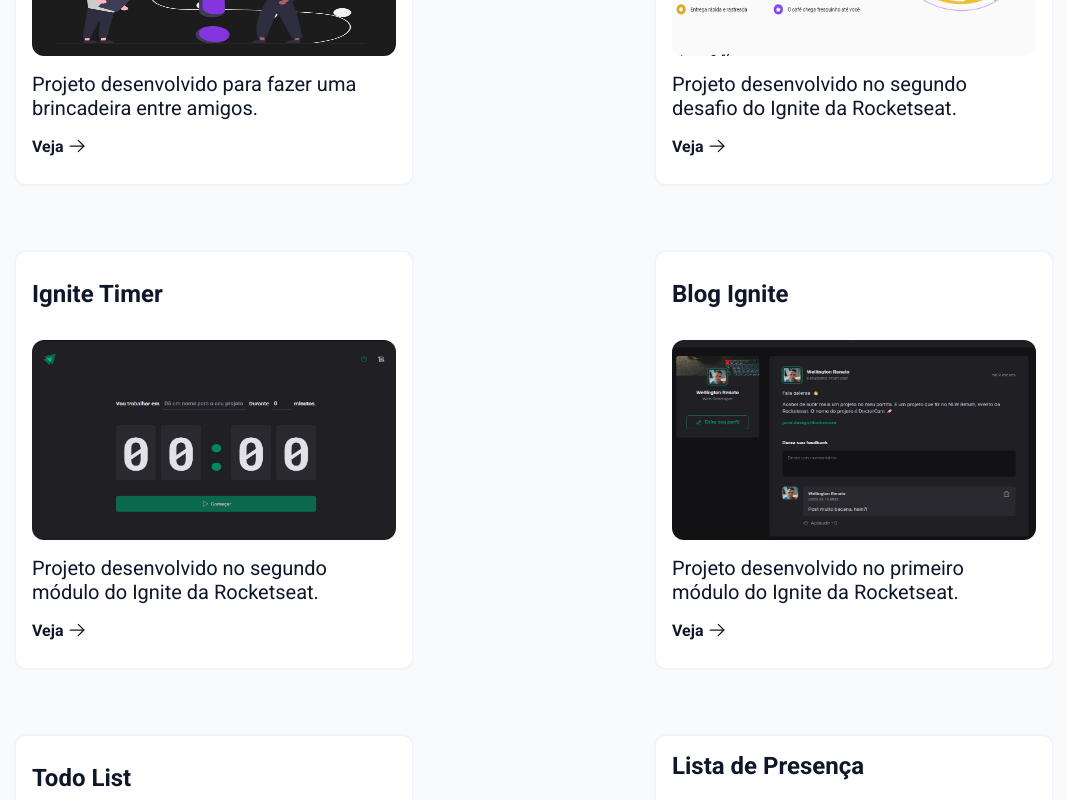
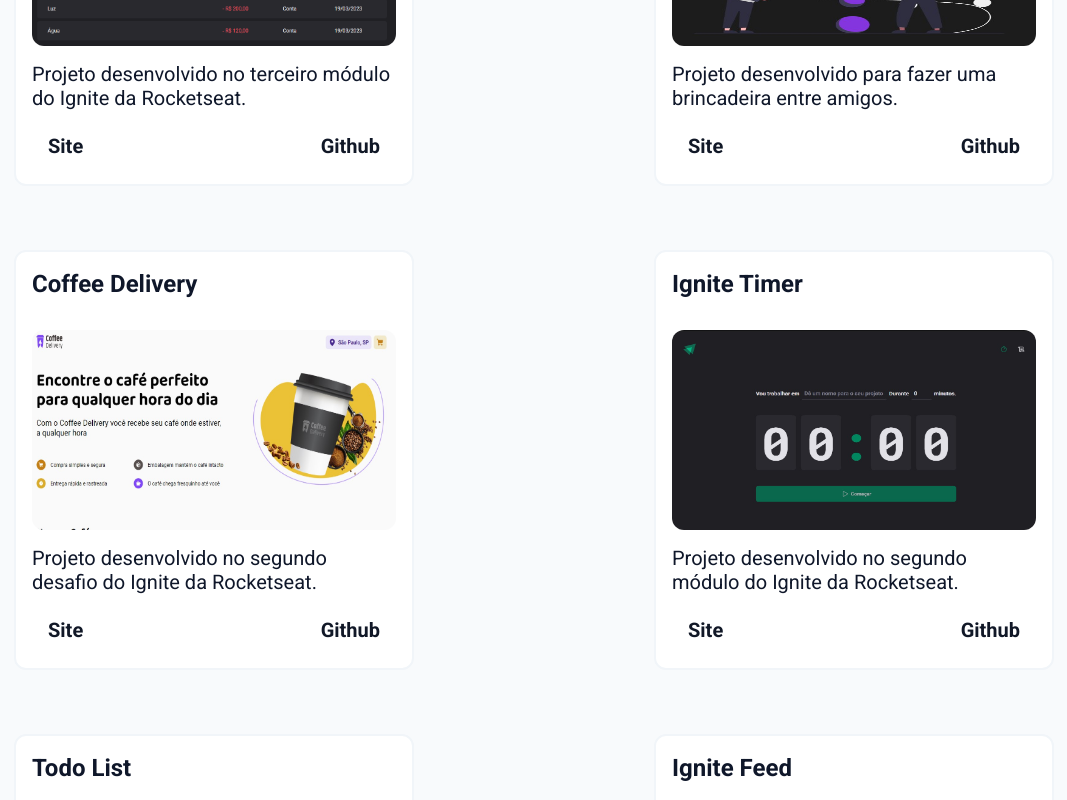
Before and after one commit to wellrenato12/Portfolio-React, a React (Vite) app: page / in a window 1280 px wide. Shown: the part 3040-3840 px from the top of the page, without its empty margins (106-1173 px from the left). Built offline with nearby package versions, Linux system fonts and the light colour scheme.

Commit message:
Inserindo novo projeto

```diff
--- a/src/components/ListProjects/Project/index.tsx
+++ b/src/components/ListProjects/Project/index.tsx
@@ -1,6 +1,4 @@
-import { ArrowRight } from "phosphor-react";
 import { Container, ProjectContainer } from "./styles";
-import devFinance from '../../../assets/imgProjects/dev-finance.jpg'
 
 interface ProjectProps {
     name: string;
@@ -8,9 +6,10 @@
     altText: string;
     description: string;
     link: string;
+    github: string;
 }
 
-export function Project({ name, projectImage, altText, description, link }: ProjectProps) {
+export function Project({ name, projectImage, altText, description, link, github }: ProjectProps) {
     return (
         <ProjectContainer>
             <h2>{name}</h2>
@@ -19,8 +18,10 @@
                 <p>{description}</p>
                 <span>
                     <a href={link} target="__blank">
-                        Veja
-                        <ArrowRight size={20} />
+                        Site
+                    </a>
+                    <a href={github} target="__blank">
+                        Github
                     </a>
                 </span>
             </Container>
--- a/src/components/ListProjects/Project/styles.ts
+++ b/src/components/ListProjects/Project/styles.ts
@@ -39,11 +39,17 @@
     }
 
     span {
+        width: 100%;
+        display: flex;
+        justify-content: space-between;
+        padding: .5rem 1rem;
+
         a {
             display: flex;
             align-items: center;
             gap: .25rem;
             font-weight: bold;
+            font-size: 1.25rem;
         }
     }
 `
--- a/src/components/ListProjects/index.tsx
+++ b/src/components/ListProjects/index.tsx
@@ -17,14 +17,24 @@
 import Quiz from '../../assets/imgProjects/quiz-futebol.jpg'
 import DtMoney from '../../assets/imgProjects/dt-money.png'
 import GitHubBlog from '../../assets/imgProjects/github-blog.png'
+import IgniteShop from '../../assets/imgProjects/ignite-shop.png'
 
 const projects = [
+    {
+        name: "Ignite Shop",
+        projectImage: IgniteShop,
+        altText: "Ignite Shop",
+        description: "Projeto desenvolvido no quarto módulo do Ignite da Rocketseat.",
+        link: "https://well-ignite-shop.netlify.app/",
+        github: "https://github.com/wellrenato12/Modulo04-Ignite",
+    },
     {
         name: "GitHub Blog",
         projectImage: GitHubBlog,
         altText: "GitHub Blog",
         description: "Projeto desenvolvido no terceiro desafio do Ignite da Rocketseat.",
         link: "https://well-github-blog.netlify.app/",
+        github: "https://github.com/wellrenato12/Desafio03-Ignite",
     },
     {
         name: "DT Money",
@@ -32,6 +42,7 @@
         altText: "DT Money",
         description: "Projeto desenvolvido no terceiro módulo do Ignite da Rocketseat.",
         link: "https://well-dtmoney-ignite.netlify.app/",
+        github: "https://github.com/wellrenato12/Modulo03-Ignite",
     },
     {
         name: "Quiz Futebol",
@@ -39,6 +50,7 @@
         altText: "Quiz Futebol",
         description: "Projeto desenvolvido para fazer uma brincadeira entre amigos.",
         link: "https://well-quiz-futebol.netlify.app/",
+        github: "https://github.com/wellrenato12/Quiz-Futebol",
     },
     {
         name: "Coffee Delivery",
@@ -46,6 +58,7 @@
         altText: "Coffee Delivery",
         description: "Projeto desenvolvido no segundo desafio do Ignite da Rocketseat.",
         link: "https://well-coffee-delivery.netlify.app/",
+        github: "https://github.com/wellrenato12/Desafio02-Ignite",
     },
     {
         name: "Ignite Timer",
@@ -53,13 +66,7 @@
         altText: "Ignite Timer",
         description: "Projeto desenvolvido no segundo módulo do Ignite da Rocketseat.",
         link: "https://well-timer-ignite.netlify.app/",
-    },
-    {
-        name: "Blog Ignite",
-        projectImage: BlogIgnite,
-        altText: "Blog Ignite",
-        description: "Projeto desenvolvido no primeiro módulo do Ignite da Rocketseat.",
-        link: "https://well-blog-ignite.netlify.app/",
+        github: "https://github.com/wellrenato12/Modulo02-Ignite",
     },
     {
         name: "Todo List",
@@ -67,6 +74,15 @@
         altText: "Todo List",
         description: "Projeto desenvolvido no primeiro desafio do Ignite da Rocketseat.",
         link: "https://well-todo-list.netlify.app/",
+        github: "https://github.com/wellrenato12/Desafio01-Ignite",
+    },
+    {
+        name: "Ignite Feed",
+        projectImage: BlogIgnite,
+        altText: "Ignite Feed",
+        description: "Projeto desenvolvido no primeiro módulo do Ignite da Rocketseat.",
+        link: "https://well-blog-ignite.netlify.app/",
+        github: "https://github.com/wellrenato12/Modulo01-Ignite",
     },
     {
         name: "Lista de Presença",
@@ -74,6 +90,7 @@
         altText: "Lista de Presença",
         description: "Projeto desenvolvido na Rocketseat para entender alguns conceitos básicos do ReactJS.",
         link: "https://well-lista-presenca.netlify.app/",
+        github: "https://github.com/wellrenato12/Lista-de-presenca",
     },
     {
         name: "DevFinance",
@@ -81,6 +98,7 @@
         altText: "Dev Finance",
         description: "Projeto desenvolvido na maratona Discover da Rocketseat.",
         link: "https://well-dev-finance.netlify.app/",
+        github: "https://github.com/wellrenato12/Maratona-Discover",
     },
     {
         name: "TonyTendas",
@@ -88,6 +106,7 @@
         altText: "Tony Tendas",
         description: "Projeto desenvolvido para meu tio ter mais um meio de divulgação do seu trabalho.",
         link: "https://tony-tendas.netlify.app/",
+        github: "https://github.com/wellrenato12/TonyTendas",
     },
     {
         name: "Beauty Boss",
@@ -95,6 +114,7 @@
         altText: "beauty boss",
         description: "Projeto desenvolvido para uma amiga que está começando na carreira de design e maquiagem.",
         link: "https://beautyboss.netlify.app/",
+        github: "https://github.com/wellrenato12/BeautyBossDark",
     },
     {
         name: "Power Notebook",
@@ -102,6 +122,7 @@
         altText: "Power Notebook",
         description: "Projeto desenvolvido para um amigo fazer a venda de seus notebooks.",
         link: "https://well-gaming-store.netlify.app/",
+        github: "https://github.com/wellrenato12/GamingPcStore",
     },
     {
         name: "Tela de Login",
@@ -109,6 +130,7 @@
         altText: "Login",
         description: "Tela simples para login e cadastro de usuário.",
         link: "https://well-tela-login.netlify.app/",
+        github: "https://github.com/wellrenato12/Tela-de-Login",
     },
     {
         name: "Jogo da Velha",
@@ -116,6 +138,7 @@
         altText: "Jogo da Velha",
         description: "Jogo desenvolvido no curso do ProgramadorBR.",
         link: "https://well-jogo-da-velha.netlify.app/game.html",
+        github: "https://github.com/wellrenato12/Jogo-da-Velha",
     },
     {
         name: "Jogo Super Trunfo",
@@ -123,6 +146,7 @@
         altText: "Super Trunfo",
         description: "Projeto desenvolvido na imersão Dev da Alura.",
         link: "https://well-supertrunfo.netlify.app/",
+        github: "https://github.com/wellrenato12/ProjetoAlura",
     },
     {
         name: "Workshop",
@@ -130,6 +154,7 @@
         altText: "Workshop",
         description: "Projeto desenvolvido no curso do ProgramadorBR.",
         link: "https://well-pagina-captura.netlify.app/",
+        github: "https://github.com/wellrenato12/Pagina-de-Captura",
     },
     {
         name: "Portfólio Antigo",
@@ -137,6 +162,7 @@
         altText: "Portfolio",
         description: "Projeto desenvolvido para me aprensentar e mostrar meus projetos.",
         link: "https://portf-dev-well.netlify.app/",
+        github: "https://github.com/wellrenato12/Portfolio",
     },
 ]
 
@@ -156,6 +182,7 @@
                                 altText={project.altText}
                                 description={project.description}
                                 link={project.link}
+                                github={project.github}
                             />
                 })}
             </ListProjectsGrid>
```
Also changed, not shown: src/assets/imgProjects/ignite-shop.png (added).
